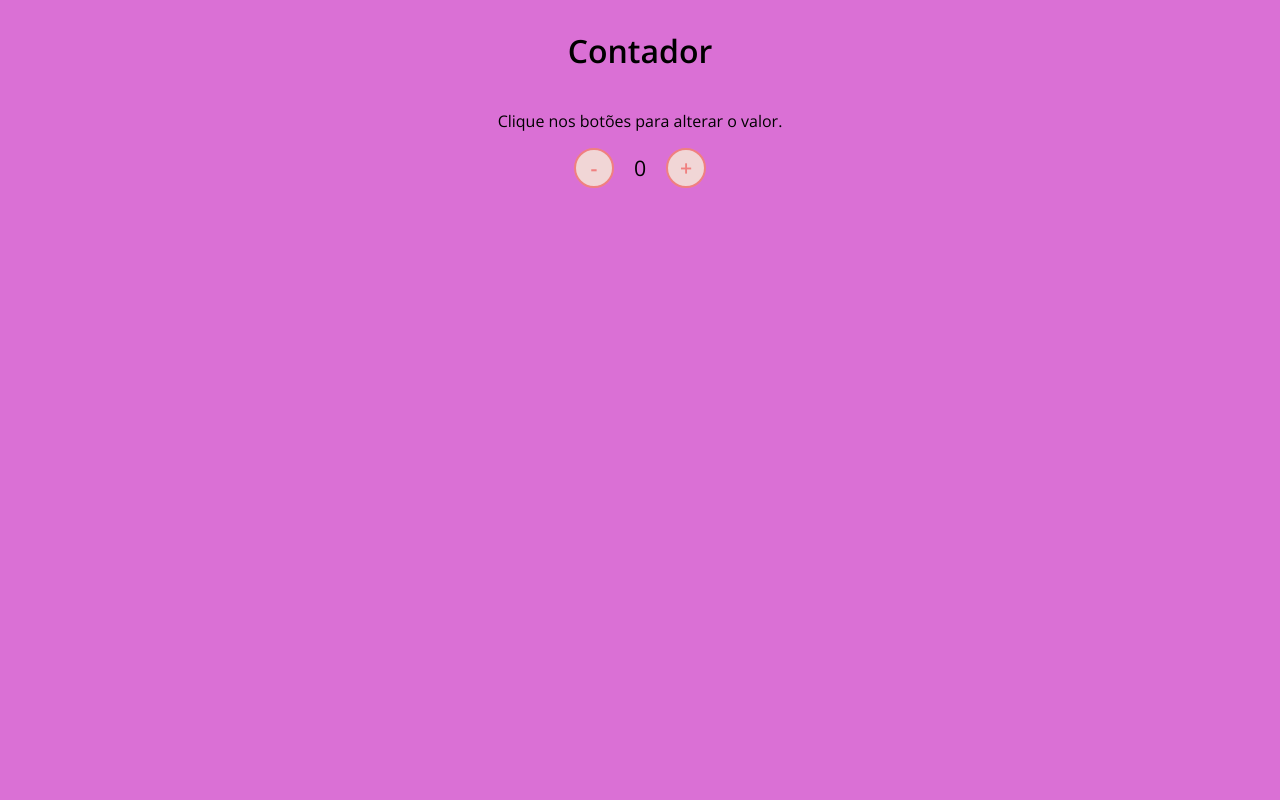
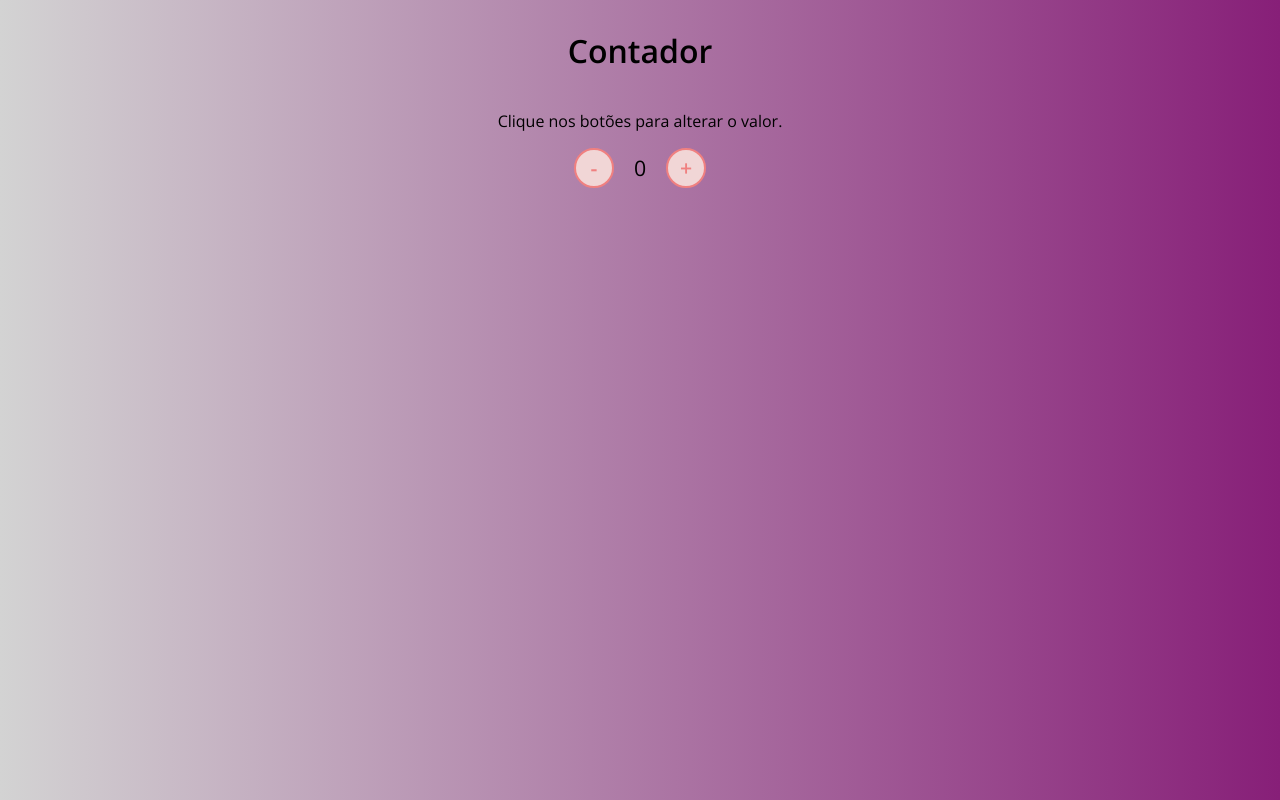
Before and after one commit to Caio070/Contador, a plain HTML site: page index.html in a window 1280 px wide. Drawn offline with nearby package versions, Linux system fonts and the light colour scheme.

Commit message:
Background changes.

```diff
--- a/assets/css/styles.css
+++ b/assets/css/styles.css
@@ -10,7 +10,7 @@ body {
     align-items: center;
     justify-content: center;
     flex-direction: column;
-    background-color: #da70d5;
+    background: linear-gradient(to right, #d3d3d3, #871F78);
 }
 
 button {
@@ -23,6 +23,7 @@ button {
     font-size: 16pt;
     font-weight: 600;
     text-align: center;
+    cursor: pointer;
 }
 
 #counter {
```
